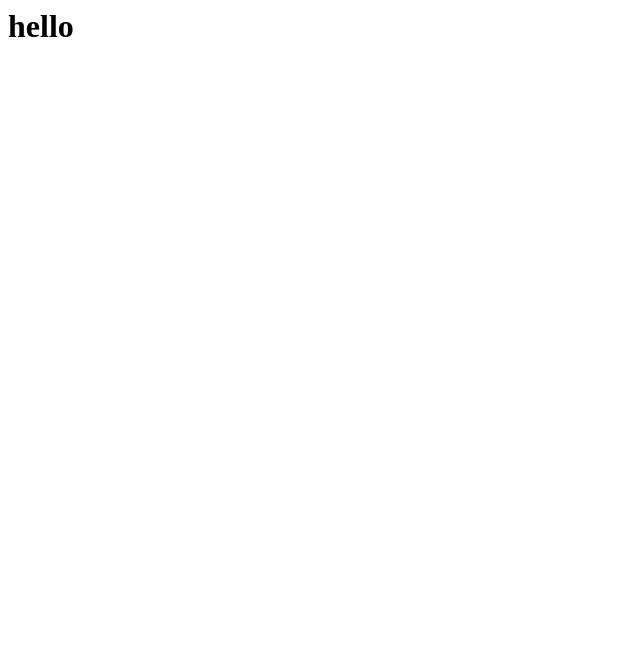
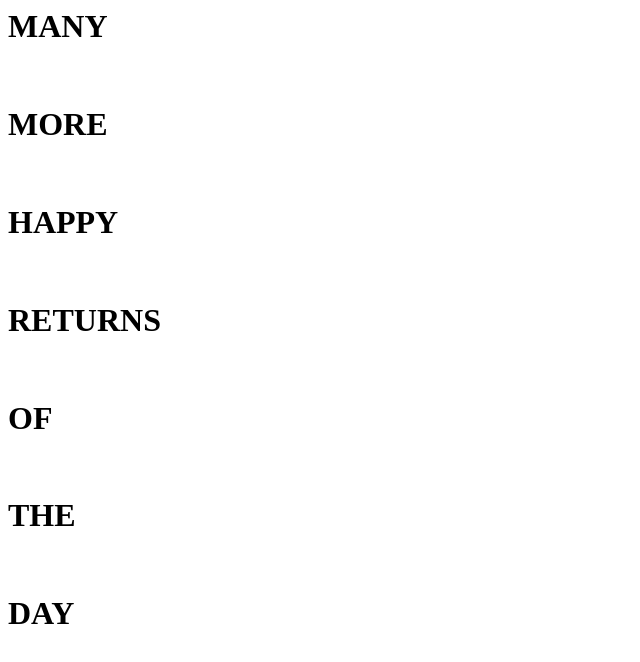
Before and after one commit to Moneshteja/demo2, a plain HTML site: page index.html in a window 1280 px wide. Shown: the whole page, without its empty margins (0-640 px from the left). Drawn offline with Linux system fonts and the light colour scheme.

Commit message:
Update index.html

```diff
--- a/index.html
+++ b/index.html
@@ -1 +1,13 @@
-<h1>hello</h1>
+<h1>MANY</h1>
+<br>
+<h1>MORE</h1>
+<br>
+<h1>HAPPY</h1>
+<br>
+<h1>RETURNS</h1>
+<br>
+<h1>OF</h1>
+<br>
+<h1>THE</h1>
+<br>
+<h1>DAY</h1>
```
